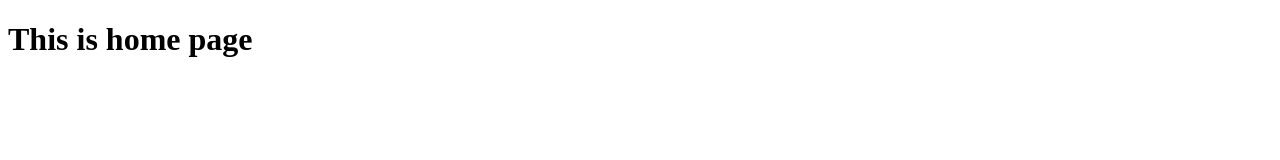
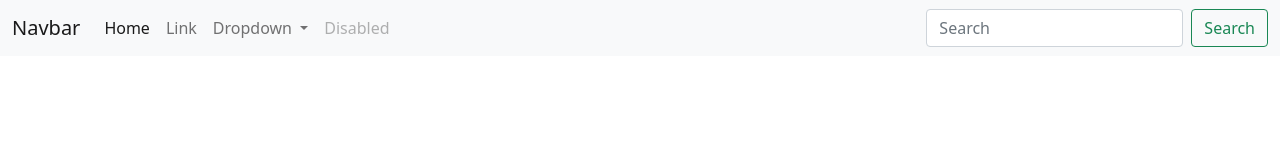
Before and after one commit to shohanean/softarest, a plain HTML site: page index.html in a window 1280 px wide. Drawn offline with nearby package versions, Linux system fonts and the light colour scheme.

Commit message:
navbar added

```diff
--- a/index.html
+++ b/index.html
@@ -4,9 +4,48 @@
     <meta charset="UTF-8">
     <meta http-equiv="X-UA-Compatible" content="IE=edge">
     <meta name="viewport" content="width=device-width, initial-scale=1.0">
+    <link href="https://cdn.jsdelivr.net/npm/bootstrap@5.0.0-beta1/dist/css/bootstrap.min.css" rel="stylesheet" integrity="sha384-giJF6kkoqNQ00vy+HMDP7azOuL0xtbfIcaT9wjKHr8RbDVddVHyTfAAsrekwKmP1" crossorigin="anonymous">
     <title>Softarest</title>
 </head>
 <body>
-    <h1>This is home page</h1>
+
+    <nav class="navbar navbar-expand-lg navbar-light bg-light">
+        <div class="container-fluid">
+          <a class="navbar-brand" href="#">Navbar</a>
+          <button class="navbar-toggler" type="button" data-bs-toggle="collapse" data-bs-target="#navbarSupportedContent" aria-controls="navbarSupportedContent" aria-expanded="false" aria-label="Toggle navigation">
+            <span class="navbar-toggler-icon"></span>
+          </button>
+          <div class="collapse navbar-collapse" id="navbarSupportedContent">
+            <ul class="navbar-nav me-auto mb-2 mb-lg-0">
+              <li class="nav-item">
+                <a class="nav-link active" aria-current="page" href="#">Home</a>
+              </li>
+              <li class="nav-item">
+                <a class="nav-link" href="#">Link</a>
+              </li>
+              <li class="nav-item dropdown">
+                <a class="nav-link dropdown-toggle" href="#" id="navbarDropdown" role="button" data-bs-toggle="dropdown" aria-expanded="false">
+                  Dropdown
+                </a>
+                <ul class="dropdown-menu" aria-labelledby="navbarDropdown">
+                  <li><a class="dropdown-item" href="#">Action</a></li>
+                  <li><a class="dropdown-item" href="#">Another action</a></li>
+                  <li><hr class="dropdown-divider"></li>
+                  <li><a class="dropdown-item" href="#">Something else here</a></li>
+                </ul>
+              </li>
+              <li class="nav-item">
+                <a class="nav-link disabled" href="#" tabindex="-1" aria-disabled="true">Disabled</a>
+              </li>
+            </ul>
+            <form class="d-flex">
+              <input class="form-control me-2" type="search" placeholder="Search" aria-label="Search">
+              <button class="btn btn-outline-success" type="submit">Search</button>
+            </form>
+          </div>
+        </div>
+      </nav>
+
+
 </body>
 </html>
```
